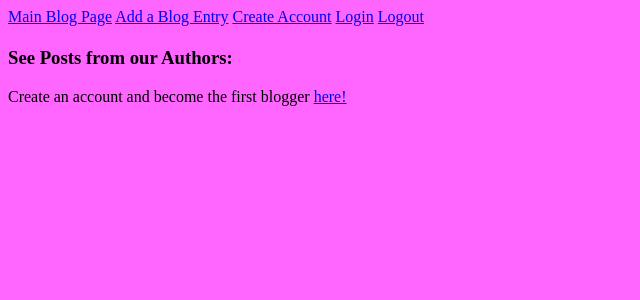
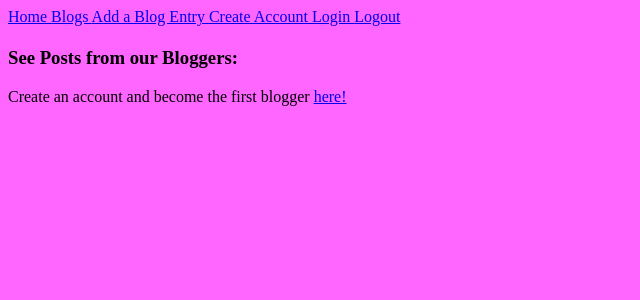
Before and after one commit to mhabrock/blogz, a Flask app: page / in a window 1280 px wide. Shown: the top 300 px of the page, without its empty margins (0-640 px from the left). Run offline with Flask 2, Linux system fonts and the light colour scheme.

Commit message:
blogz final

```diff
--- a/templates/base.html
+++ b/templates/base.html
@@ -6,11 +6,12 @@
     </head>
     <body>
         <header>
-            <a href="/blog">Main Blog Page</a>
-            <a href="/newpost">Add a Blog Entry</a>
-            <a href="/signup">Create Account</a>
-            <a href="/login">Login</a>
-            <a href="/logout"> Logout</a>
+            <a href="/">Home  </a>
+            <a href="/blog">Blogs  </a>
+            <a href="/newpost">Add a Blog Entry  </a>
+            <a href="/signup">Create Account  </a>
+            <a href="/login">Login  </a>
+            <a href="/logout"> Logout  </a>
 
         </header>
         <main>
--- a/templates/index.html
+++ b/templates/index.html
@@ -2,7 +2,7 @@
 
 {% block content %}
     <h1>{{mainheader}}</h1>
-    <h3>See Posts from our Authors: </h3>
+    <h3>See Posts from our Bloggers: </h3>
     {% if authors|length == 0 %}
         <p> Create an account and become the first blogger <a href='/signup'> here!</a></p>
     {% endif %}
```
Also changed, not shown: templates/login.html (line endings or trailing spaces).
